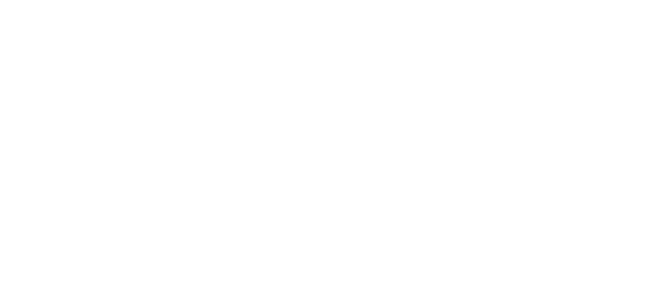
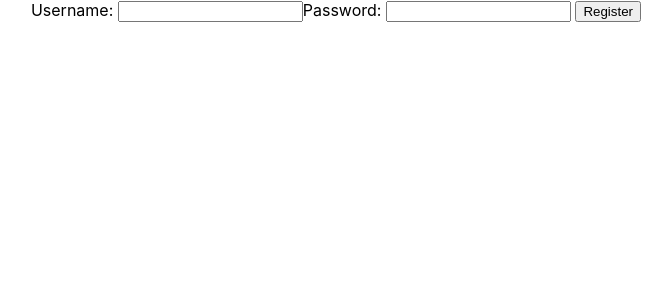
Before and after one commit to the-jokr/Front-End-Vijay, a React (Create React App) app in the folder jokr/: page /register in a window 1280 px wide. Shown: the top 300 px of the page, without its empty margins (304-976 px from the left). Built offline with nearby package versions, Linux system fonts and the light colour scheme.

Commit message:
added registering page

```diff
--- a/jokr/src/App.js
+++ b/jokr/src/App.js
@@ -1,10 +1,13 @@
 import React from "react";
 import "./App.css";
+import { Route } from "react-router-dom";
+import Register from "./components/Register";
 
 function App() {
   return (
-       <div className="App" />
-
+    <div className="App">
+      <Route path='/register' component={Register}/>
+    </div>
   );
 }
 
--- a/jokr/src/actions/index.js
+++ b/jokr/src/actions/index.js
@@ -1 +1,8 @@
-export { LOGIN_START, LOGIN_SUCCESSFUL, LOGIN_FAILURE } from "./login";
+export { LOGIN_START, LOGIN_SUCCESSFUL, LOGIN_FAILURE, login } from "./login";
+
+export {
+  REGISTER_START,
+  REGISTER_SUCCESSFUL,
+  REGISTER_FAILURE,
+  register
+} from "./register";
--- a/jokr/src/actions/login.js
+++ b/jokr/src/actions/login.js
@@ -7,10 +7,11 @@
 export const login = creds => dispatch => {
   dispatch({ type: LOGIN_START });
   return axios
-    .post("http://localhost:5000/api/login", creds)
+    .post("https://jokr.herokuapp.com/api/auth/login", creds)
     .then(res => {
-      localStorage.setItem("token", res.data.payload);
-      dispatch({ type: LOGIN_SUCCESSFUL, data: res.data.payload });
+      console.log(res);
+      localStorage.setItem("token", res.data);
+      dispatch({ type: LOGIN_SUCCESSFUL });
     })
     .catch(err => {
       console.log(err);
--- /dev/null
+++ b/jokr/src/actions/register.js
@@ -0,0 +1,19 @@
+import axios from "axios";
+
+export const REGISTER_START = "REGISTER_START";
+export const REGISTER_SUCCESSFUL = "REGISTER_SUCCESSFUL";
+export const REGISTER_FAILURE = "REGISTER_FAILURE";
+
+export const register = creds => dispatch => {
+  dispatch({ type: REGISTER_START });
+  return axios
+    .post("https://jokr.herokuapp.com/api/auth/register", creds)
+    .then(res => {
+      console.log(res);
+      dispatch({ type: REGISTER_SUCCESSFUL,});
+    })
+    .catch(err => {
+      console.log(err);
+      dispatch({ type: REGISTER_FAILURE, error: err });
+    });
+};
--- /dev/null
+++ b/jokr/src/components/Register.js
@@ -0,0 +1,60 @@
+import React from "react";
+import { connect } from "react-redux";
+
+import { register } from "../actions";
+
+class Register extends React.Component {
+  state = {
+    credentials: {
+      username: "",
+      password: ""
+    }
+  };
+
+  handleChange = e => {
+    this.setState({
+      ...this.state,
+      [e.target.name]: e.target.value
+    });
+  };
+
+  handleSubmit = e => {
+    e.preventDefault();
+    this.props.register(this.state.credentials);
+  };
+
+  render() {
+    console.log(this.props);
+    return (
+      <div>
+        <form onSubmit={this.handleSubmit}>
+          Username:{" "}
+          <input
+            name="username"
+            onChange={this.handleChange}
+            value={this.state.credentials.username}
+          />
+          Password:{" "}
+          <input
+            name="password"
+            onChange={this.handleChange}
+            value={this.state.credentials.password}
+          />{" "}
+          <button>Register</button>
+        </form>
+      </div>
+    );
+  }
+}
+
+const mapStateToProps = state => {
+  console.log(state);
+  return {
+    registering: state.register.registering
+  };
+};
+
+export default connect(
+  mapStateToProps,
+  { register }
+)(Register);
--- a/jokr/src/reducers/index.js
+++ b/jokr/src/reducers/index.js
@@ -1,9 +1,11 @@
 import { combineReducers } from "redux";
 
 import { loginReducer } from "./loginReducer";
+import {registerReducer} from './registerReducer'
 
 const rootReducer = combineReducers({
-  login: loginReducer
+  login: loginReducer,
+  register: registerReducer
 });
 
 export default rootReducer;
--- /dev/null
+++ b/jokr/src/reducers/registerReducer.js
@@ -0,0 +1,36 @@
+import {
+  REGISTER_START,
+  REGISTER_SUCCESSFUL,
+  REGISTER_FAILURE
+} from "../actions";
+
+const initialState = {
+  registering: false,
+  error: null
+};
+
+export const registerReducer = (state = initialState, action) => {
+  switch (action.type) {
+    case REGISTER_START:
+      return {
+        ...state,
+        registering: true,
+        error: null
+      };
+    case REGISTER_SUCCESSFUL:
+      return {
+        ...state,
+        registering: false,
+        error: null,
+        data: action.payload
+      };
+    case REGISTER_FAILURE:
+      return {
+        ...state,
+        registering: false,
+        error: action.error
+      };
+    default:
+      return state;
+  }
+};
```
Also changed, not shown: 1 other file (tests, documents, lock files or other folders).
